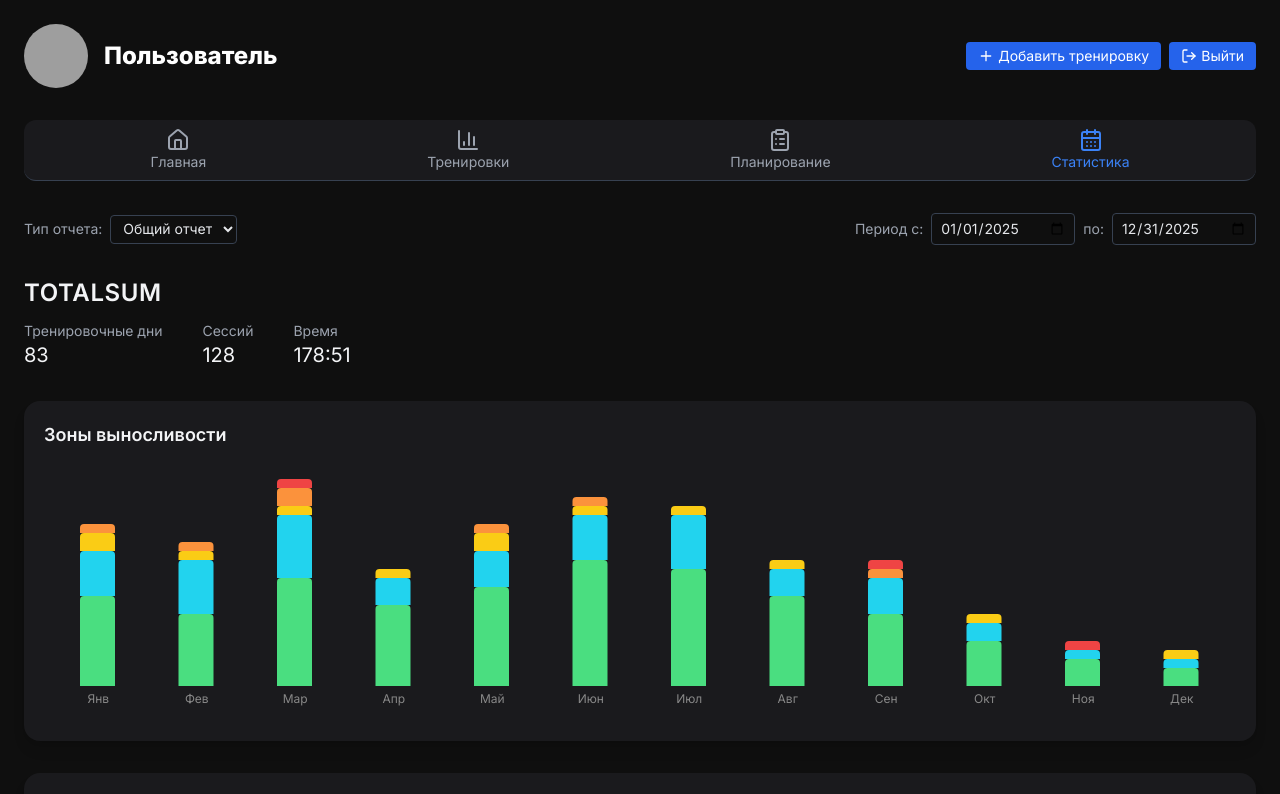
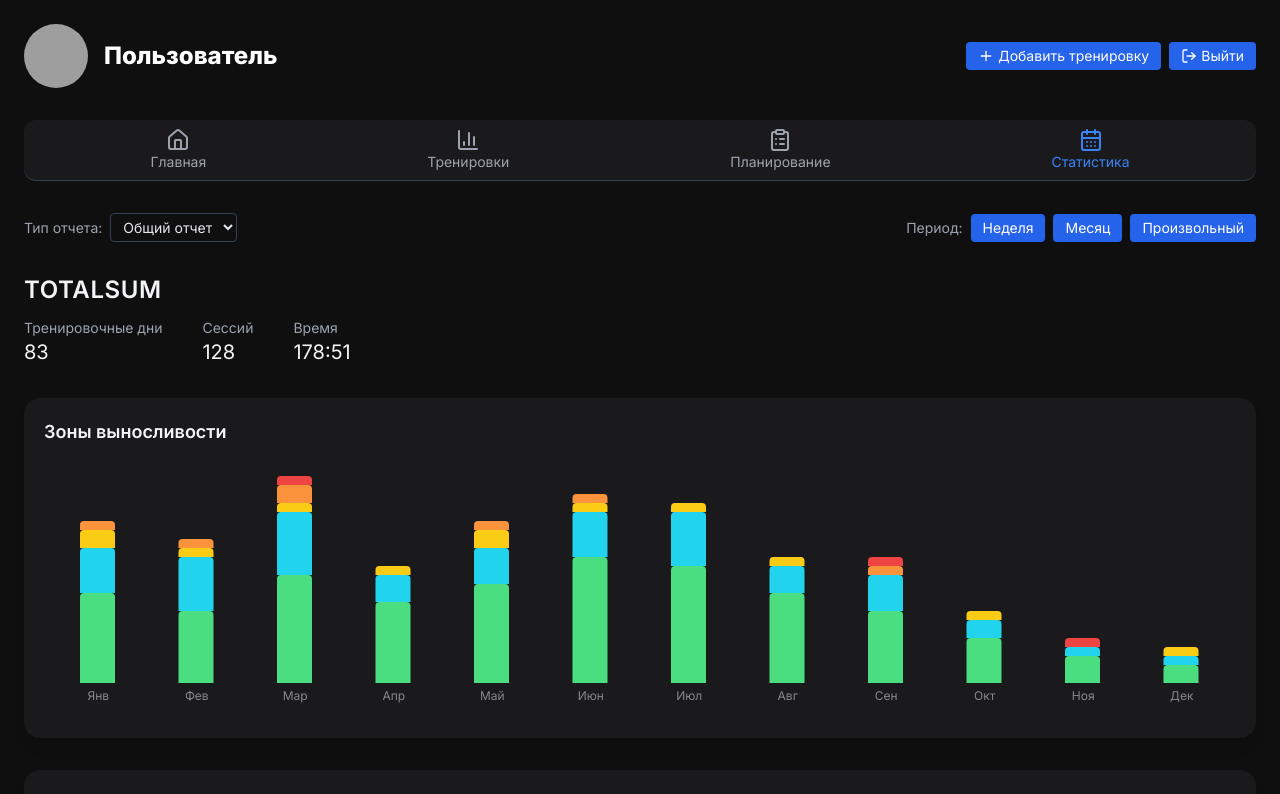
Before and after one commit to mbaliabin/dagbook-test, a React (Vite) app in the folder fasx-frontend/: page /statistics in a window 1280 px wide. Shown: the top 794 px of the page. Built offline with nearby package versions, Linux system fonts and the light colour scheme; grey boxes are pictures that could not be loaded.

Commit message:
Доработка StatisticsPage.tsx 188

```diff
--- a/fasx-frontend/src/pages/StatisticsPage.tsx
+++ b/fasx-frontend/src/pages/StatisticsPage.tsx
@@ -151,26 +151,43 @@ export default function StatsPage() {
               className="bg-[#0f0f0f] text-gray-200 text-sm px-2 py-1 rounded border border-gray-700"
             >
               <option>Общий отчет</option>
+              {/* Можно добавить другие типы отчета */}
             </select>
           </div>
 
           <div className="flex items-center gap-2 flex-wrap">
-            <label className="text-gray-400 text-sm">Период с:</label>
-            <input
-              type="date"
-              value={startPeriod}
-              onChange={(e) => setStartPeriod(e.target.value)}
-              className="bg-[#0f0f0f] text-gray-200 text-sm px-2 py-1 rounded border border-gray-700"
-            />
-            <label className="text-gray-400 text-sm">по:</label>
-            <input
-              type="date"
-              value={endPeriod}
-              onChange={(e) => setEndPeriod(e.target.value)}
-              className="bg-[#0f0f0f] text-gray-200 text-sm px-2 py-1 rounded border border-gray-700"
-            />
+            <label className="text-gray-400 text-sm">Период:</label>
+            <button
+              className="bg-blue-600 hover:bg-blue-700 text-white text-sm px-3 py-1 rounded"
+              onClick={() => {
+                const today = dayjs();
+                setStartPeriod(today.startOf("week").format("YYYY-MM-DD"));
+                setEndPeriod(today.endOf("week").format("YYYY-MM-DD"));
+              }}
+            >
+              Неделя
+            </button>
+            <button
+              className="bg-blue-600 hover:bg-blue-700 text-white text-sm px-3 py-1 rounded"
+              onClick={() => {
+                const today = dayjs();
+                setStartPeriod(today.startOf("month").format("YYYY-MM-DD"));
+                setEndPeriod(today.endOf("month").format("YYYY-MM-DD"));
+              }}
+            >
+              Месяц
+            </button>
+            <button
+              className="bg-blue-600 hover:bg-blue-700 text-white text-sm px-3 py-1 rounded"
+              onClick={() => {
+                // Можно тут открыть модалку для произвольного выбора периода
+              }}
+            >
+              Произвольный
+            </button>
           </div>
         </div>
+
 
         {/* TOTALSUM */}
         <div>
```
